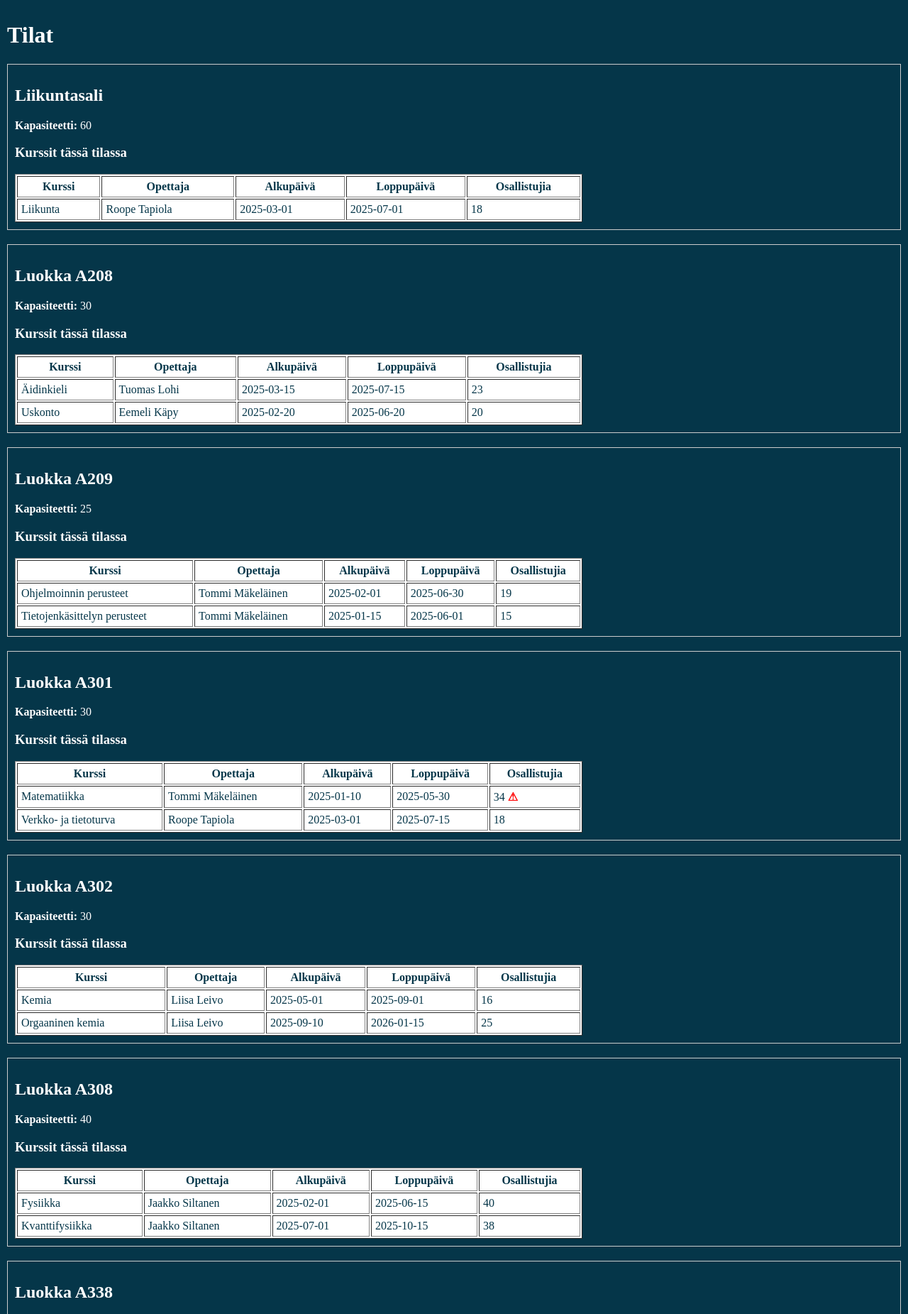
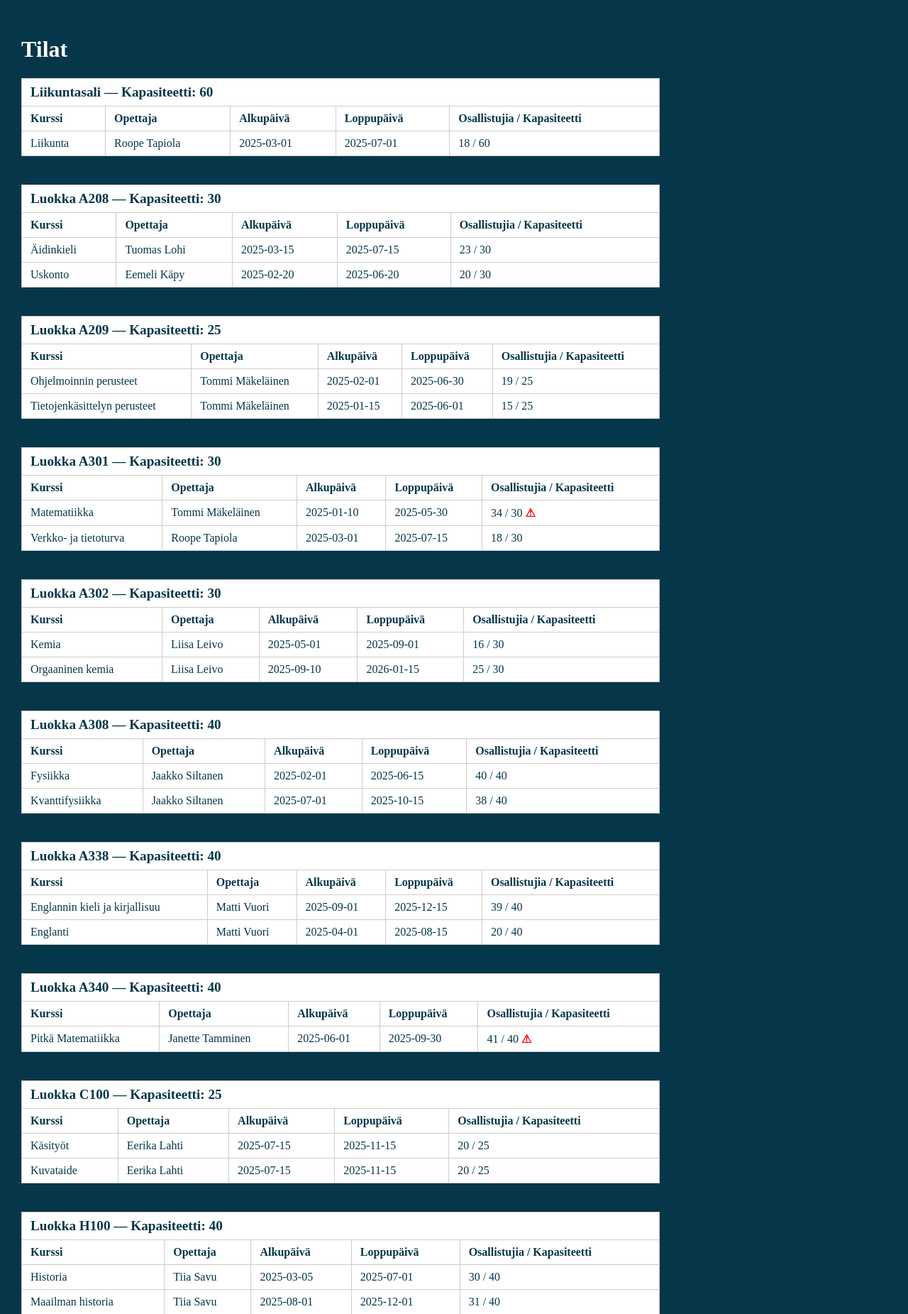
Before and after one commit to Autsku/Projekti, a PHP site: page /tilat.php in a window 1280 px wide. Shown: the part 100-1951 px from the top of the page at 71% size. Run offline with PHP 8.4, Linux system fonts and the light colour scheme; data comes from the database, SQL or seed files in the repository.

Commit message:
Tilat muutoksia

```diff
--- a/Projekti/Koodi/styles.css
+++ b/Projekti/Koodi/styles.css
@@ -102,3 +102,7 @@ table, th, td {
     background-color: white;
     color: rgb(5, 54, 73);
 }
+
+.wrapper {
+    padding: 20px;
+}
--- a/Projekti/Koodi/tilat.php
+++ b/Projekti/Koodi/tilat.php
@@ -16,6 +16,26 @@ $tilat = $stmt->fetchAll(PDO::FETCH_ASSOC);
     <title>Tilat</title>
     <style>
         .warning { color: red; font-weight: bold; }
+        table {
+            border-collapse: collapse;
+            width: 100%;
+            max-width: 900px;
+            margin-bottom: 40px;
+        }
+        th, td {
+            border: 1px solid #ccc;
+            padding: 8px 12px;
+            text-align: left;
+        }
+        .tila-header {
+            background-color: #f0f0f0;
+            font-weight: bold;
+            font-size: 1.2em;
+        }
+        /* Lisätty wrapperille padding */
+        .wrapper {
+            padding: 20px;
+        }
     </style>
 </head>
 <body>
@@ -30,15 +50,24 @@ $tilat = $stmt->fetchAll(PDO::FETCH_ASSOC);
         </div>
     </div>
 
+    <div class="wrapper">
         <div class="content">
             <h1>Tilat</h1>
 
             <?php foreach ($tilat as $tila): ?>
-            <div class="course-box" style="border:1px solid #ccc; padding:10px; margin-bottom:20px;">
-                <h2><?= htmlspecialchars($tila['Nimi']) ?></h2>
-                <p><strong>Kapasiteetti:</strong> <?= htmlspecialchars($tila['Kapasiteetti']) ?></p>
-
-                <h3>Kurssit tässä tilassa</h3>
+                <table>
+                    <tr class="tila-header">
+                        <td colspan="5">
+                            <?= htmlspecialchars($tila['Nimi']) ?> — Kapasiteetti: <?= htmlspecialchars($tila['Kapasiteetti']) ?>
+                        </td>
+                    </tr>
+                    <tr>
+                        <th>Kurssi</th>
+                        <th>Opettaja</th>
+                        <th>Alkupäivä</th>
+                        <th>Loppupäivä</th>
+                        <th>Osallistujia / Kapasiteetti</th>
+                    </tr>
 
                     <?php
                     // Haetaan kurssit ja opettajat tilassa
@@ -51,21 +80,13 @@ $tilat = $stmt->fetchAll(PDO::FETCH_ASSOC);
                     $stmt2 = $yhteys->prepare($sql2);
                     $stmt2->execute([$tila['Tunnus']]);
                     $kurssit = $stmt2->fetchAll(PDO::FETCH_ASSOC);
-                ?>
 
-                <?php if (empty($kurssit)): ?>
-                    <p>Ei tällä hetkellä kursseja tässä tilassa.</p>
-                <?php else: ?>
-                    <table border="1" cellpadding="5" style="width:100%; max-width:800px;">
+                    if (empty($kurssit)): ?>
                         <tr>
-                            <th>Kurssi</th>
-                            <th>Opettaja</th>
-                            <th>Alkupäivä</th>
-                            <th>Loppupäivä</th>
-                            <th>Osallistujia</th>
+                            <td colspan="5">Ei tällä hetkellä kursseja tässä tilassa.</td>
                         </tr>
-                        <?php foreach ($kurssit as $kurssi): ?>
-                            <?php
+                    <?php else:
+                        foreach ($kurssit as $kurssi):
                             // Lasketaan osallistujien määrä
                             $sql3 = "SELECT COUNT(*) AS osallistujia FROM kurssikirjautuminen WHERE Kurssi = ?";
                             $stmt3 = $yhteys->prepare($sql3);
@@ -81,17 +102,18 @@ $tilat = $stmt->fetchAll(PDO::FETCH_ASSOC);
                             <td><?= htmlspecialchars($kurssi['Alkupaiva']) ?></td>
                             <td><?= htmlspecialchars($kurssi['Loppupaiva']) ?></td>
                             <td>
-                                    <?= $osallistujat ?>
+                                <?= $osallistujat ?> / <?= htmlspecialchars($tila['Kapasiteetti']) ?>
                                 <?php if ($varoitus): ?>
-                                        <span class="warning">&#9888;</span>
+                                    <span class="warning" title="Osallistujamäärä ylittää tilan kapasiteetin">&#9888;</span>
                                 <?php endif; ?>
                             </td>
                         </tr>
+                    <?php
+                        endforeach;
+                    endif; ?>
+                </table>
             <?php endforeach; ?>
-                    </table>
-                <?php endif; ?>
         </div>
-        <?php endforeach; ?>
     </div>
 </body>
 </html>
```
Also changed, not shown: Projekti/Koodi/tiedot.php (+6 -24 lines). Lines whose indentation alone changed are shown as unchanged.
